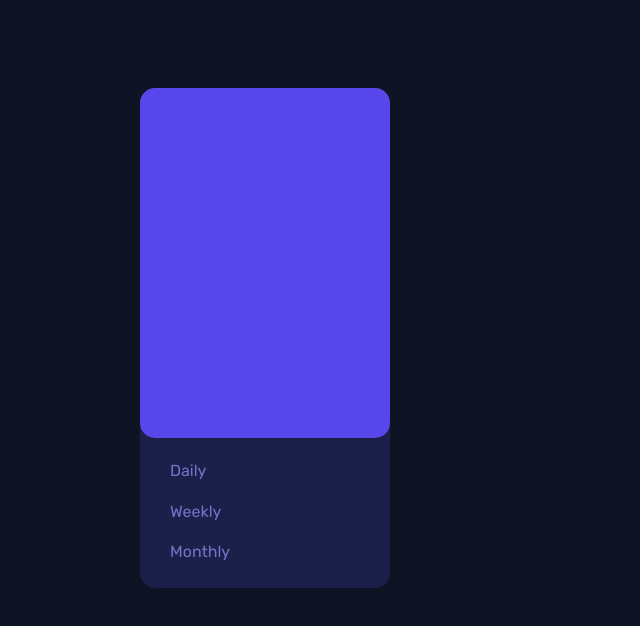
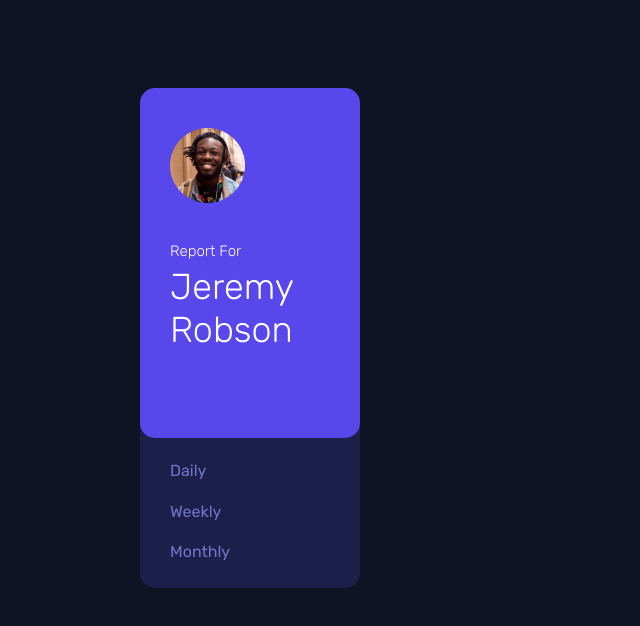
Before and after one commit to FreddieCodes/time_tracking_dashboard, a website: page index.html in a window 1280 px wide. Shown: the whole page, without its empty margins (0-640 px from the left). Drawn offline with Linux system fonts and the light colour scheme.

Commit message:
User Profile section

```diff
--- a/index.html
+++ b/index.html
@@ -15,6 +15,15 @@
     <div class="container">
       <div class="user-wrapper">
         <div class="user-top overlap">
+          <div class="profile-container">
+            <div class="img-section">
+              <img class="profile-img" src="./images/image-jeremy.png" alt="">
+            </div>
+            <div>
+              <p>Report For</p>
+              <div class="user-name">Jeremy Robson</div>
+            </div>
+          </div>
         </div>
         <div class="user-bottom">
           <div class="text-container">
--- a/styles/main.css
+++ b/styles/main.css
@@ -1,6 +1,13 @@
 body {
   font-family: 'Rubik', sans-serif;
   background-color: hsl(226, 43%, 10%);
+  font-weight: 400;
+}
+
+p {
+  font-size: 15px;
+  font-weight: 300;
+  margin-bottom: 5px;
 }
 
 .section {
@@ -20,7 +27,7 @@ body {
 /* user section */
 
 .user-wrapper {
-  width: 250px;
+  width: 220px;
 }
 
 .user-top {
@@ -38,6 +45,27 @@ body {
   border-radius: 15px;
 }
 
+.img-section {
+  margin: 20px 0;
+  width: 75px;
+}
+
+.profile-img {
+  width: inherit;
+}
+
+.profile-container {
+  display: flex;
+  flex-direction: column;
+  padding: 20px 30px;
+  color: white;
+  font-weight: 300;
+}
+
+.user-name {
+  font-size: 36px;
+}
+
 .text-container {
   position: relative;
   display: flex;
```
